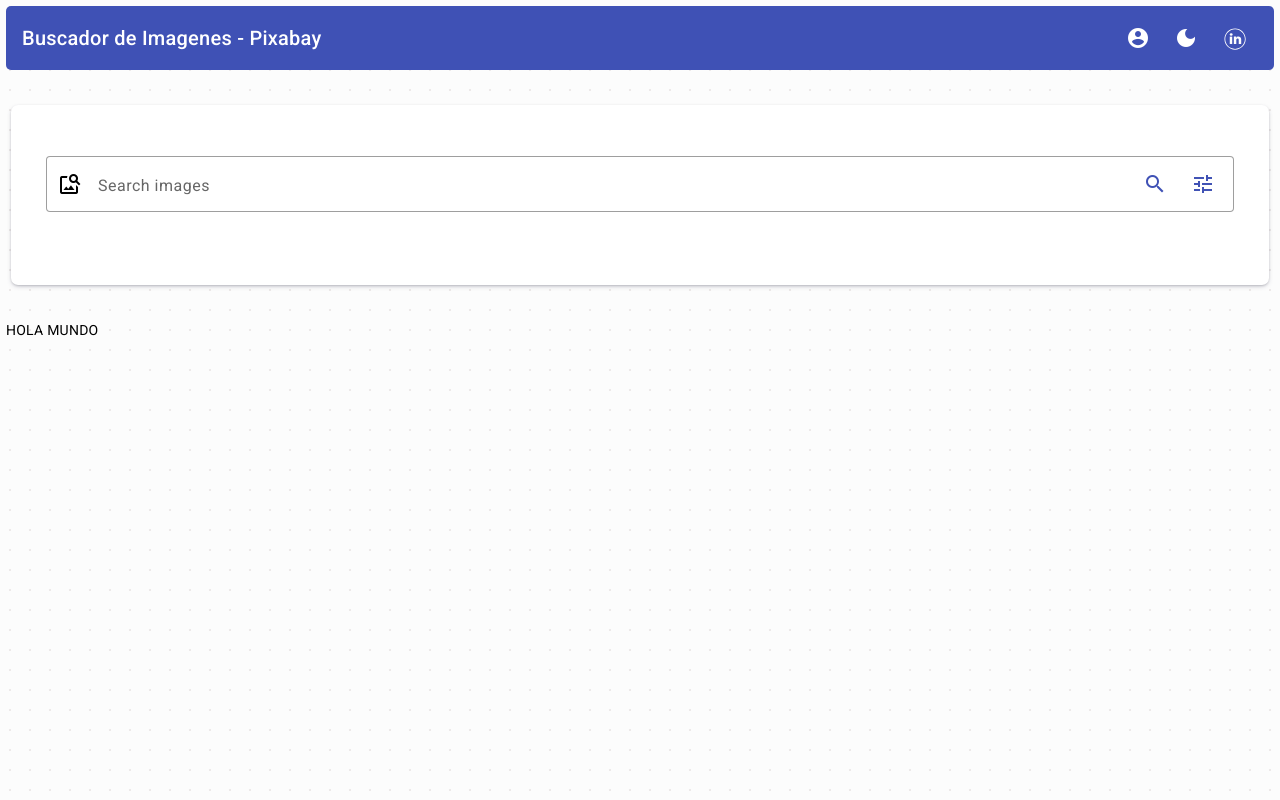
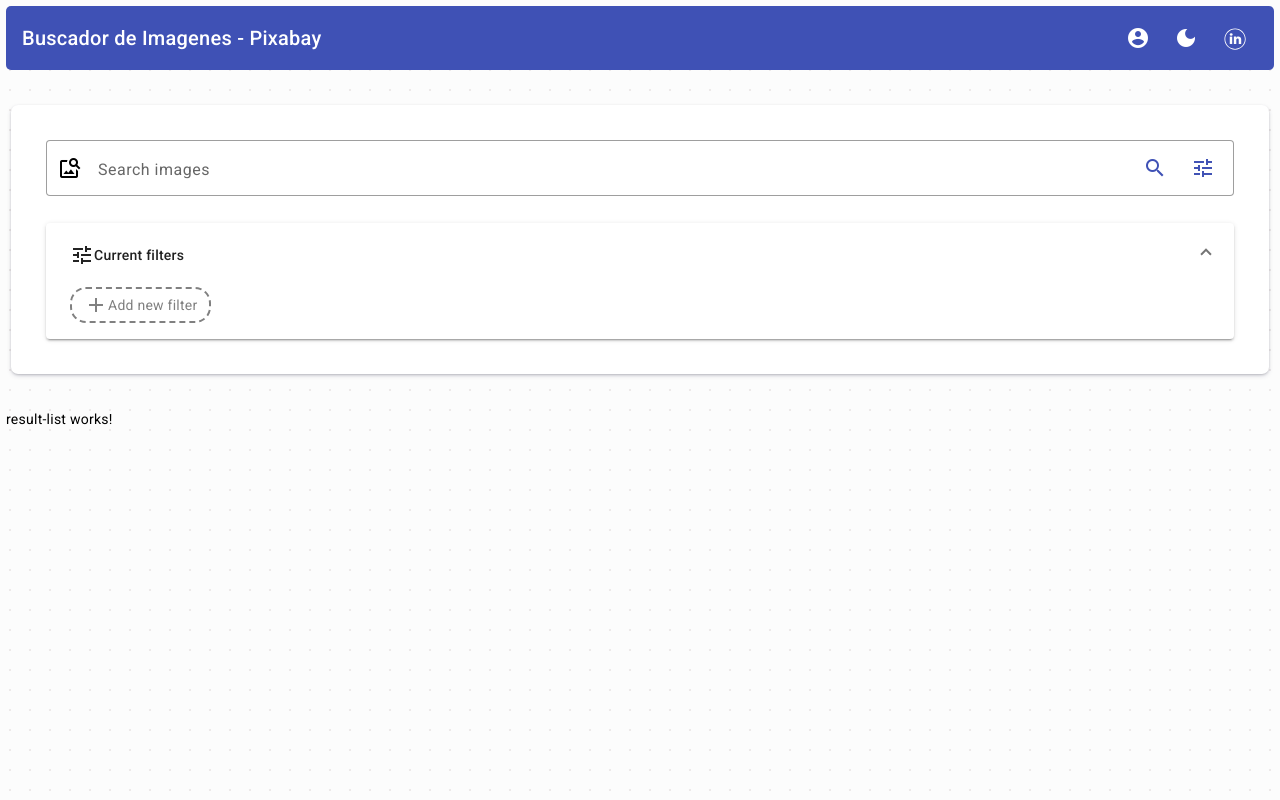
Before and after one commit to AntonioSantanaCorp/pixabay-search, an Angular app: page / in a window 1280 px wide. Built offline with nearby package versions, Linux system fonts and the light colour scheme.

Commit message:
search filters

```diff
--- a/src/app/app.component.html
+++ b/src/app/app.component.html
@@ -1,4 +1,4 @@
 <app-toolbar></app-toolbar>
 <app-search-card></app-search-card>
 
-<p>HOLA MUNDO</p>
+<app-result-list></app-result-list>
--- a/src/app/app.module.ts
+++ b/src/app/app.module.ts
@@ -7,6 +7,7 @@ import { BrowserAnimationsModule } from '@angular/platform-browser/animations';
 import { ToolbarComponent } from './layout/toolbar/toolbar.component';
 import { HttpClientModule } from '@angular/common/http';
 import { SearchCardComponent } from './components/search-card/search-card.component';
+import { ResultListComponent } from './components/result-list/result-list.component';
 
 @NgModule({
   declarations: [
@@ -18,7 +19,8 @@ import { SearchCardComponent } from './components/search-card/search-card.compon
     BrowserAnimationsModule,
     HttpClientModule,
     ToolbarComponent,
-    SearchCardComponent
+    SearchCardComponent,
+    ResultListComponent
   ],
   providers: [],
   bootstrap: [AppComponent]
--- a/src/app/components/search-card/components/filter-list/filter-list.component.html
+++ b/src/app/components/search-card/components/filter-list/filter-list.component.html
@@ -1 +1,33 @@
-<p>filter-list works!</p>
+<mat-accordion>
+    <mat-expansion-panel expanded>
+        <mat-expansion-panel-header>
+            <mat-panel-title>
+                <mat-icon>tune</mat-icon>
+                Current filters
+            </mat-panel-title>
+        </mat-expansion-panel-header>
+
+        <mat-chip-row class="add-chip-label">
+            <div class="add-chip-label__content">
+                <mat-icon>add</mat-icon>
+                Add new filter
+            </div>
+        </mat-chip-row>
+
+        <!-- <mat-chip-grid aria-label="Enter fruits">
+            <mat-chip-row>
+                test
+                <button matChipRemove>
+                    <mat-icon>cancel</mat-icon>
+                </button>
+            </mat-chip-row>
+            <mat-chip-row>
+                test2
+                <button matChipRemove>
+                    <mat-icon>cancel</mat-icon>
+                </button>
+            </mat-chip-row>
+        </mat-chip-grid> -->
+
+    </mat-expansion-panel>
+</mat-accordion>
--- a/src/app/components/search-card/components/filter-list/filter-list.component.scss
+++ b/src/app/components/search-card/components/filter-list/filter-list.component.scss
@@ -0,0 +1,17 @@
+.filters-chips {
+    border: 1px solid lightgray;
+    border-radius: 6px;
+    padding: 5px;
+}
+
+.add-chip-label {
+    background: transparent !important;
+    border: 2.5px dashed  gray;
+
+    &__content {
+        display: flex;
+        align-items: center;
+        color: gray;
+
+    }
+}
--- a/src/app/components/search-card/components/filter-list/filter-list.component.ts
+++ b/src/app/components/search-card/components/filter-list/filter-list.component.ts
@@ -1,10 +1,14 @@
 import { Component } from '@angular/core';
 import { CommonModule } from '@angular/common';
+import { MatChipsModule } from '@angular/material/chips';
+import { MatButtonModule } from '@angular/material/button';
+import { MatIconModule } from '@angular/material/icon';
+import {MatExpansionModule} from '@angular/material/expansion';
 
 @Component({
   selector: 'app-filter-list',
   standalone: true,
-  imports: [CommonModule],
+  imports: [CommonModule, MatChipsModule, MatButtonModule, MatIconModule,MatExpansionModule],
   templateUrl: './filter-list.component.html',
   styleUrls: ['./filter-list.component.scss']
 })
--- a/src/app/components/search-card/search-card.component.html
+++ b/src/app/components/search-card/search-card.component.html
@@ -12,4 +12,6 @@
             </button>
         </aside>
     </mat-form-field>
+
+    <app-filter-list></app-filter-list>
 </div>
--- a/src/app/components/search-card/search-card.component.scss
+++ b/src/app/components/search-card/search-card.component.scss
@@ -5,9 +5,8 @@
 .search-card {
     margin: 0 5px;
     display: grid;
-    height: 180px;
     align-items: center;
-    padding: 0 35px;
+    padding: 35px;
     align-content: center;
     gap: 5px;
     background: white;
--- a/src/app/components/search-card/search-card.component.ts
+++ b/src/app/components/search-card/search-card.component.ts
@@ -7,11 +7,12 @@ import { MatIconModule } from '@angular/material/icon';
 import { MatButtonModule } from '@angular/material/button';
 import { MatDialog, MatDialogModule } from '@angular/material/dialog';
 import { SetFiltersComponent } from './components/set-filters/set-filters.component';
+import { FilterListComponent } from './components/filter-list/filter-list.component';
 
 @Component({
   selector: 'app-search-card',
   standalone: true,
-  imports: [CommonModule, MatCardModule, MatInputModule, MatFormFieldModule, MatIconModule, MatButtonModule, MatDialogModule],
+  imports: [CommonModule, FilterListComponent, MatCardModule, MatInputModule, MatFormFieldModule, MatIconModule, MatButtonModule, MatDialogModule],
   templateUrl: './search-card.component.html',
   styleUrls: ['./search-card.component.scss']
 })
```
